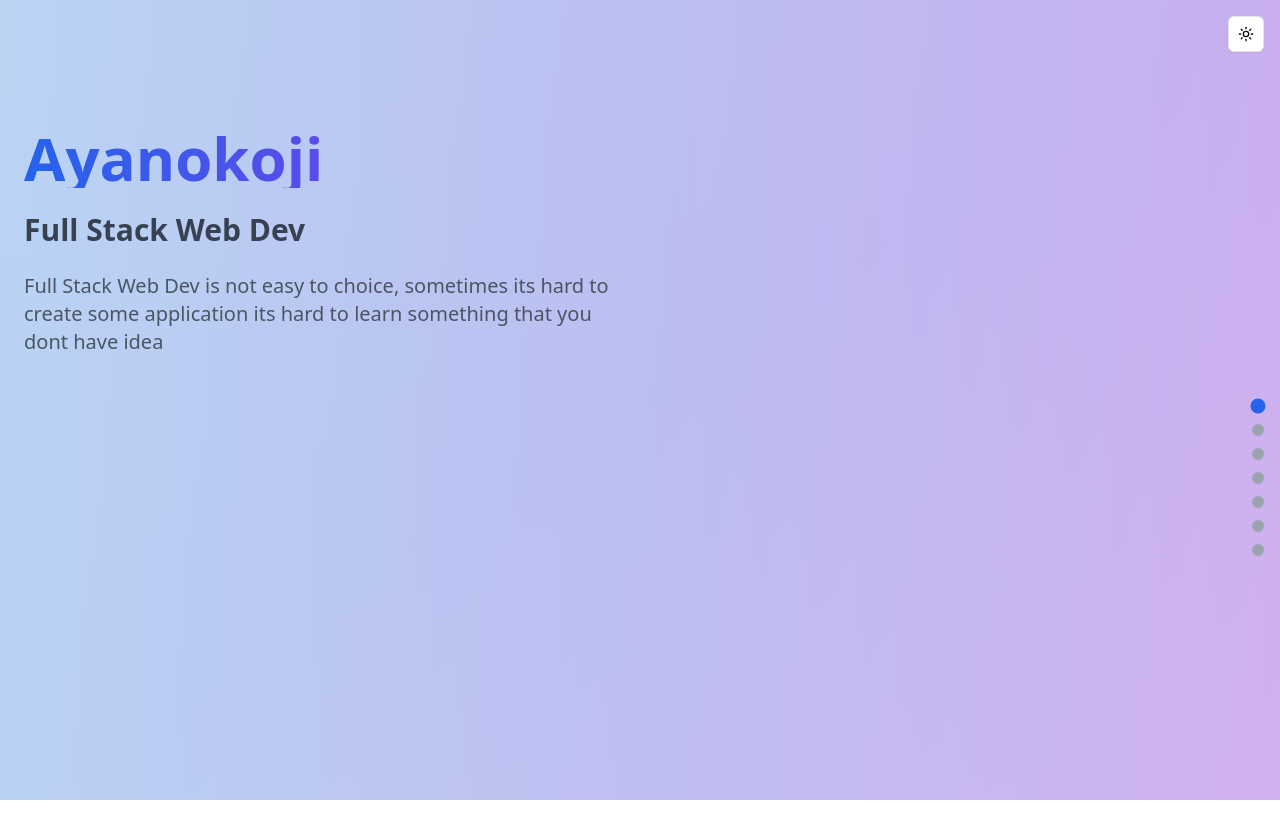
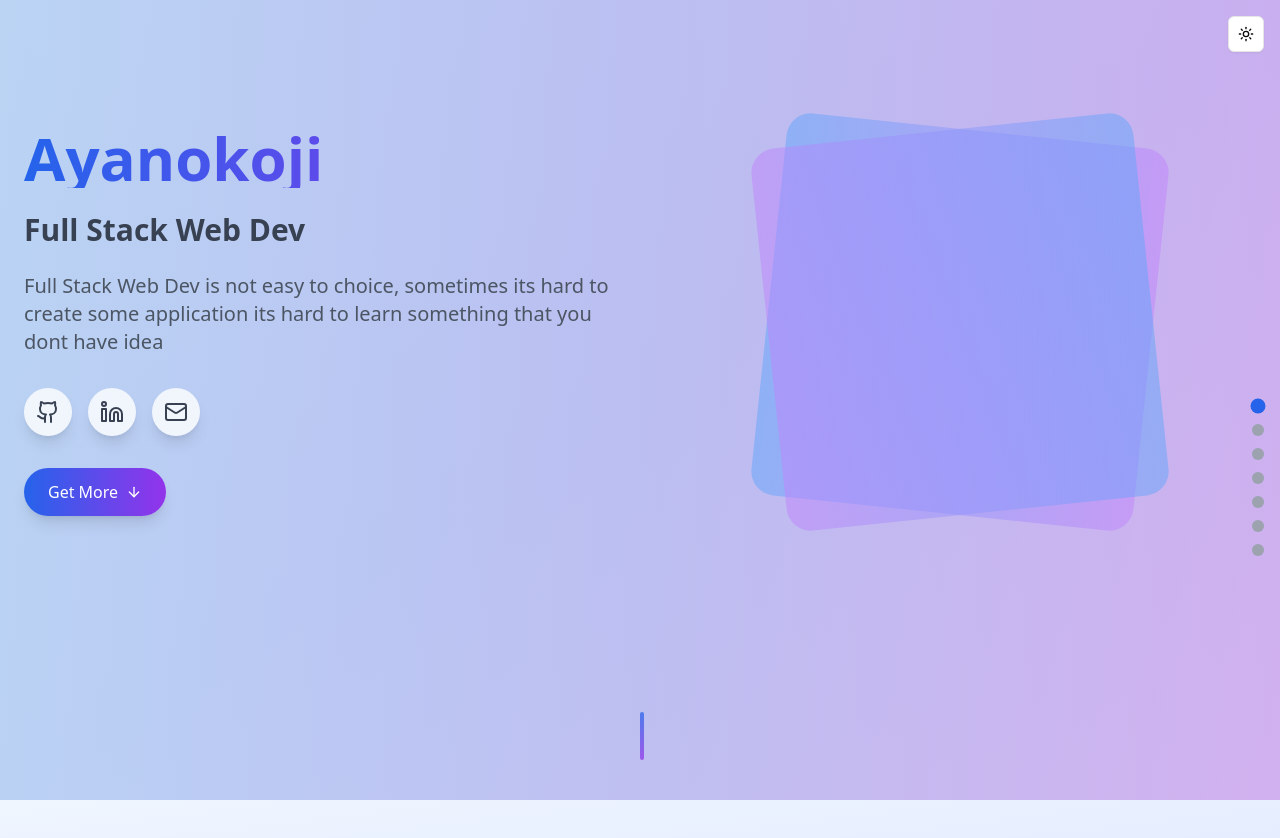
Before and after one commit to JohnPaulWeb/Personal-Project, a Next.js app: page / in a window 1280 px wide. Shown: the top 838 px of the page. Before the commit the page ends 800 px from the top, so only its background shows below. Built offline with nearby package versions, Linux system fonts and the light colour scheme.

Commit message:
About | Updating

```diff
--- a/app/components/About.tsx
+++ b/app/components/About.tsx
@@ -1,10 +1,40 @@
+"use client"
 
+import { Code, Database, Server, Zap } from "lucide-react"
 
 
 export default function About() {
+
+
+    const skills = [
+        {
+            icon: <Code className="w-8 h-8 text-blue-500" />,
+            title: "Front End",
+            descripton: "Html, Css, Js",
+        },
+
+        {
+            icon: <Server className="w-8 h-8 text-yellow-500" />,
+            title: "Backend",
+            descripton: "Html, Css, Js",
+        },
+
+        {
+            icon: <Database className="w-8 h-8 text-blue-500" />,
+            title: "Front End",
+            descripton: "Html, Css, Js",
+        },
+
+        {
+            icon: <Zap className="w-8 h-8 text-blue-500" />,
+            title: "Front End",
+            descripton: "Html, Css, Js",
+        },
+    ]
+
     return(
-        <div>
-
-        </div>
+        <section id="about" className="py-20 bg-gradient-to-br from-blue-50 to bg-indigo-100 dark:from-gray-900 dark:to-indigo-900
+         transition-colors">
+        </section>
     )
 }
--- a/app/components/Hero.tsx
+++ b/app/components/Hero.tsx
@@ -1,6 +1,8 @@
 "use client"
 
 import { motion } from "framer-motion"
+import { ArrowDown, Github, Linkedin, Mail } from "lucide-react"
+import Image from "next/image"
 
 const CodePattern = () => (
     <svg className="absolute inset-0 w-full h-full opacity-5" xmlnsXlink="https://www.svgrepo.com/svg/530357/peach">
@@ -54,11 +56,76 @@ export default function Hero() {
                          <p className="text-lg md:text-xl text-gray-600 dark:text-gray-400 mb-8 max-w-2xl mx-auto lg:mx-0"> Full Stack Web Dev is not easy to choice, sometimes its hard to create some application its hard to learn something that you dont have idea</p>
 
                          <div className="flex justify-center lg:justify-start space-x-4 mb-8">
-                            {/* <a href="#" className="p-3 rounded-full" */}
+                            <a href="#" className="p-3 rounded-full bg-white/80 hover:bg-white dark:bg-gray-800/80 dark:hover:bg-gray-800 transition-colors
+                             duration-300 shadow-lg hover:shadow-xl" aria-label="Github Profile">
+                                <Github className="w-6 h-6 text-gray-700 dark:text-gray-300" />
+                             </a>
+
+                             <a href="#" className="p-3 rounded-full bg-white/80 hover:bg-white dark:bg-gray-800/80 dark:hover:bg-gray-800 transition-colors
+                             duration-300 shadow-lg hover:shadow-xl" aria-label="LinkedIn Profile">
+                                <Linkedin className="w-6 h-6 text-gray-700 dark:text-gray-300" />
+                             </a>
+
+                             <a href="#" className="p-3 rounded-full bg-white/80 hover:bg-white dark:bg-gray-800/80 dark:hover:bg-gray-800 transition-colors
+                             duration-300 shadow-lg hover:shadow-xl" aria-label="Email Contact">
+                                <Mail className="w-6 h-6 text-gray-700 dark:text-gray-300" />
+                             </a>
                          </div>
+
+                         <motion.button
+                         onClick={() => document.getElementById("about")?.scrollIntoView({
+                            behavior: "smooth"
+                         })}
+
+                          className="inline-flex items-center gap-2 px-6 py-3 bg-gradient-to-r from-blue-600 to-purple-600 text-white rounded-full hover:from-blue-700
+                           hover:to-purple-700 transition-all duration-300 shadow-lg hover:shadow-xl"
+                           whileHover={{ scale: 1.05 }}
+                        whileTap={{ scale: 0.95 }}
+
+                           >
+
+                            Get More
+
+                            <ArrowDown className="w-4 h-4" />
+                          </motion.button>
+                    </motion.div>
+
+                    <motion.div
+                    className="lg:w-1/2"
+                    initial={{ opacity: 0, scale: 0.9 }}
+                    animate={{ opacity: 1, scale: 1 }}
+                    transition={{ opacity: 0.6, scale: 0.2 }}
+                    >
+
+                        <div className="relative w-72 h-72 md:w-96 md:h-96 mx-auto">
+                            <div className="absolute inset-0 bg-gradient-to-r from-blue-400 to-purple-400 dark:from-blue-700 dark:to-purple-600
+                             rounded-3xl transform rotate-6 opacity-50">
+                            </div>
+
+                            <div className="absolute inset-0 bg-gradient-to-r from-purple-400 to-blue-400 dark:from-blue-700 dark:to-purple-600
+                             rounded-3xl transform -rotate-6 opacity-50">
+                            </div>
+
+                            <div className="relative rounded-2xl overflow-hidden shadow-2xl">
+                                <Image src="/ayano.jpg" alt="Ayanokoji" fill className="object-cover" priority />
+                            </div>
+
+                        </div>
                     </motion.div>
                 </div>
             </div>
+
+
+            <motion.div
+            className="absolute bottom-10 left-1/2 transform -translate-x-1/2 flex flex-col items-center"
+            initial={{ opacity: 0, y: 20 }}
+            animate={{ opacity: 1, y: 0 }}
+            transition={{ opacity: 0.8, duration: 0.6 }}>
+
+                <div className="w-1 h-12 bg-gradient-to-b from-blue-600 to-purple-600 dark:from-blue-400 dark:to-purple-400 rounded-full animate-pulse">
+
+                </div>
+            </motion.div>
         </section>
     )
 }
```
Also changed, not shown: public/ayano.jpg (added).
